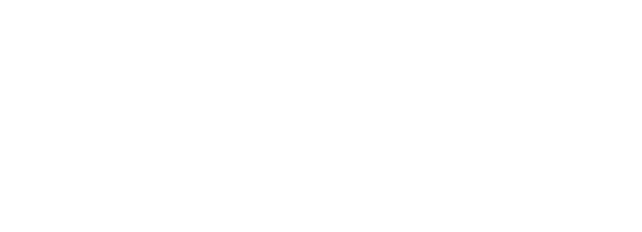
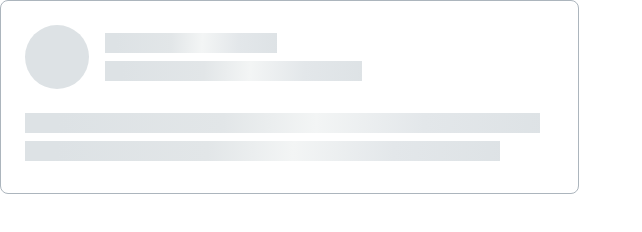
Before and after one commit to js-tasks-ru/htmlcss-20250313_n-belozyorova, a website: page 04-lection2/02-skeleton/index.html in a window 1280 px wide. Shown: the whole page, without its empty margins (0-642 px from the left). Drawn offline with Linux system fonts and the light colour scheme.

Commit message:
The solution for the skeleton task added

```diff
--- a/04-lection2/02-skeleton/index.html
+++ b/04-lection2/02-skeleton/index.html
@@ -6,6 +6,20 @@
         <link rel="stylesheet" href="./skeleton.css">
     </head>
     <body>
-
+        <div style="width: 579px;">
+          <div class="skeleton">
+            <div class="skeleton__top">
+              <div class="skeleton__circle-stub"></div>
+              <div class="skeleton__bar-group">
+                <div class="skeleton__bar-stub skeleton__bar-stub_short"></div>
+                <div class="skeleton__bar-stub skeleton__bar-stub_medium-1"></div>
+              </div>
+            </div>
+            <div class="skeleton__bar-group">
+              <div class="skeleton__bar-stub skeleton__bar-stub_long"></div>
+              <div class="skeleton__bar-stub skeleton__bar-stub_medium-2"></div>
+            </div>
+          </div>
+        </div>
     </body>
 </html>
--- a/04-lection2/02-skeleton/skeleton.css
+++ b/04-lection2/02-skeleton/skeleton.css
@@ -0,0 +1,50 @@
+.skeleton {
+  padding: 24px 40px 32px 24px;
+  border: solid 1px var(--grey-3);
+  border-radius: 8px;
+  display: flex;
+  flex-direction: column;
+  gap: 24px;
+}
+
+.skeleton__circle-stub {
+  width: 64px;
+  height: 64px;
+  background-color: var(--grey-2);
+  border-radius: 50%;
+}
+
+.skeleton__bar-stub {
+  width: 515px;
+  height: 20px;
+  background: linear-gradient(92.51deg, #DDE2E5 6.44%, #E2E6E8 38.47%, #F3F5F5 56.48%, #E3E7EA 77.5%, #DDE2E5 102.52%);
+}
+
+.skeleton__bar-stub_short {
+  width: 172px;
+}
+
+.skeleton__bar-stub_medium-1 {
+  width: 257px;
+}
+
+.skeleton__bar-stub_medium-2 {
+  width: 475px;
+}
+
+.skeleton__bar-stub_long {
+  width: 515px;
+}
+
+.skeleton__bar-group {
+  display: flex;
+  flex-direction: column;
+  justify-content: center;
+  gap: 8px;
+}
+
+.skeleton__top {
+  display: flex;
+  flex-direction: row;
+  gap: 16px;
+}
```
